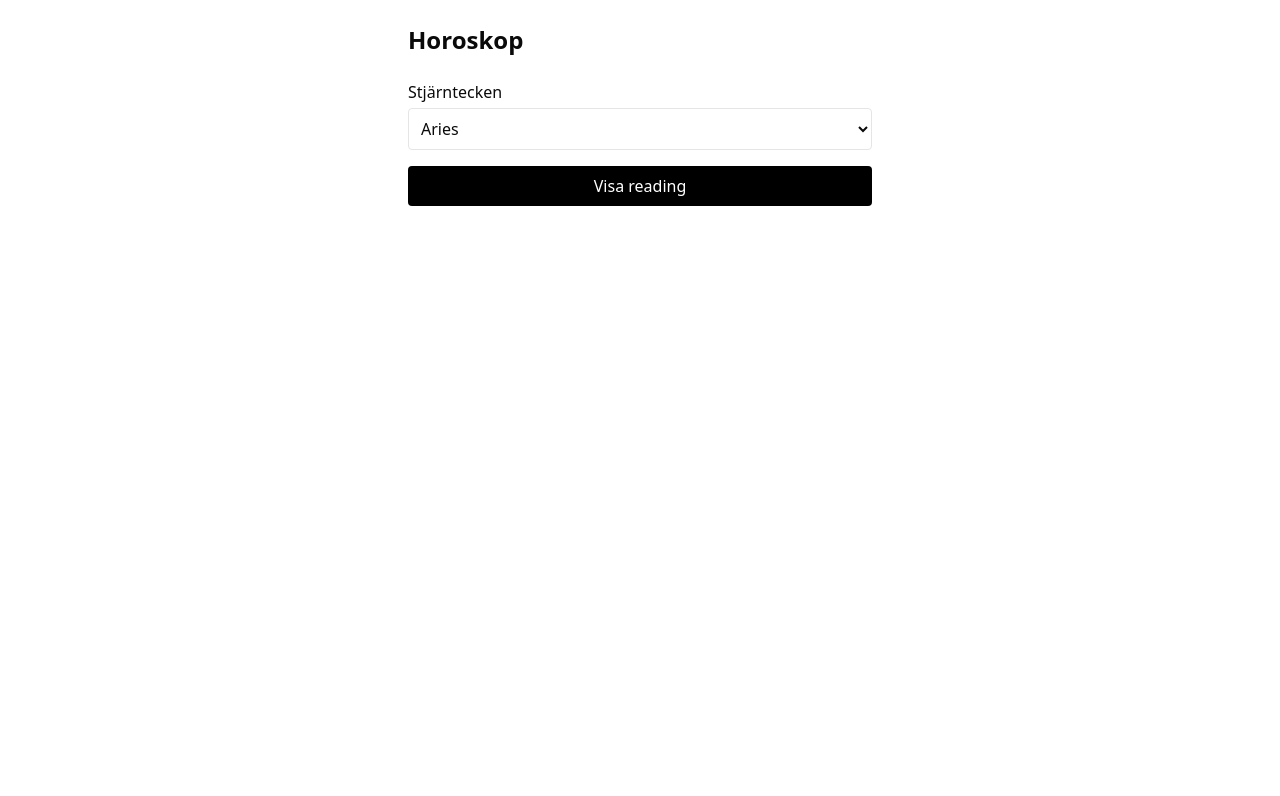
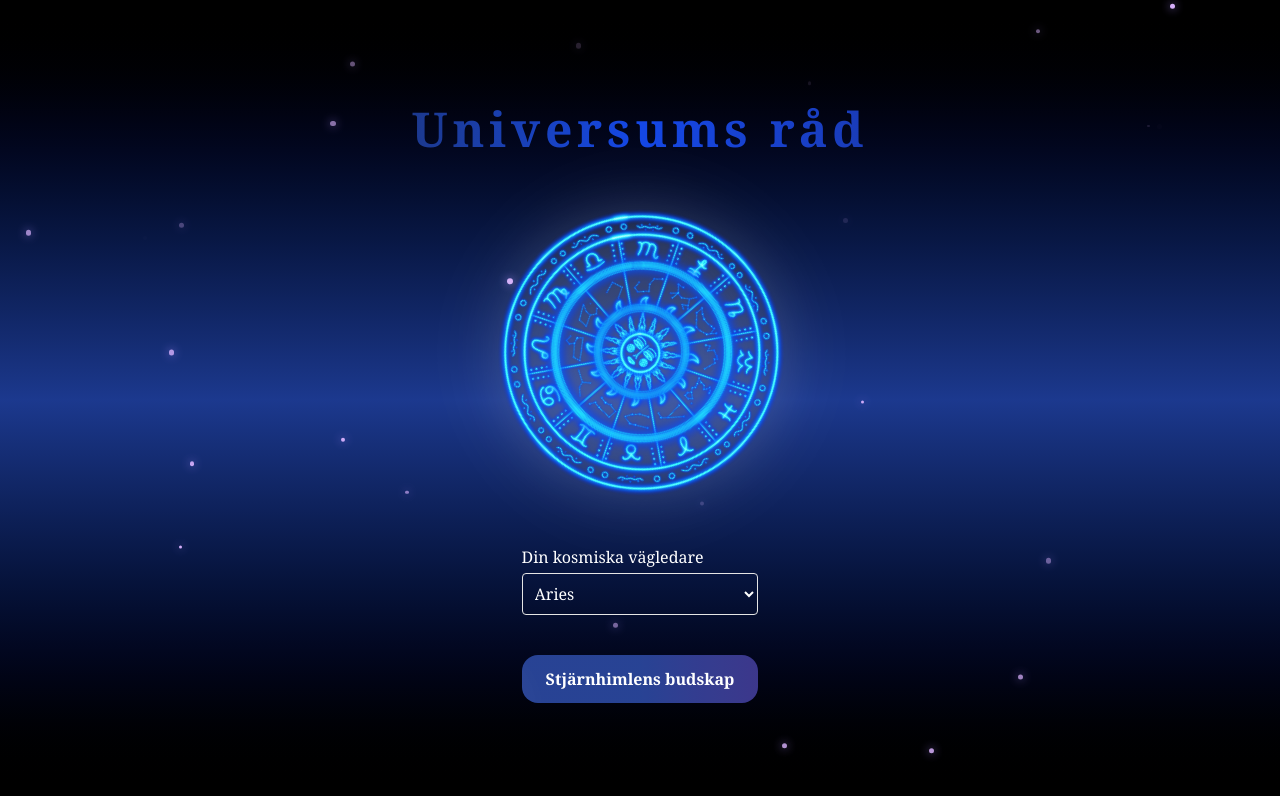
Before and after one commit to joeljarvi/fortune-ai, a Next.js app: page /pages/horoscope in a window 1280 px wide. Shown: the top 796 px of the page. Built offline with nearby package versions, Linux system fonts and the light colour scheme.

Commit message:
horoscope css

```diff
--- a/src/app/pages/horoscope/page.tsx
+++ b/src/app/pages/horoscope/page.tsx
@@ -1,12 +1,10 @@
 "use client";
 
 import { useState } from "react";
-import type {
-  FortuneRequest,
-  FortuneResponse,
-  ReadingType,
-} from "@/types/fortune";
+import { motion } from "framer-motion";
+import type { FortuneRequest } from "@/types/fortune";
 import { getFortune } from "@/lib/client";
+import SparklesBackground from "@/app/components/SparklesBackground";
 
 const ALL_SIGNS = [
   "Aries",
@@ -52,18 +50,56 @@ export default function HoroscopePage() {
     }
   }
 
+  // State för animation
+  const state: "idle" | "loading" | "answered" = loading
+    ? "loading"
+    : reading
+    ? "answered"
+    : "idle";
+
   return (
-    <main className="mx-auto max-w-lg p-6 space-y-6">
-      <h1 className="text-2xl font-bold">Horoskop</h1>
+     <main className="relative min-h-screen flex flex-col items-center justify-center px-4 bg-gradient-to-b from-black via-blue-900 to-black text-white font-serif overflow-hidden">
+          <SparklesBackground />
+
+          <h1 className="text-3xl sm:text-5xl font-bold mb-10 mt-2 tracking-widest text-center
+  bg-clip-text text-transparent bg-gradient-to-r from-blue-900 via-blue-700 to-blue-800
+">
+  Universums råd
+</h1>
+
+
+   {/* Chart Wheel */}
+      <div className="flex justify-center mb-8">
+        <motion.img
+         src="/images/chart-wheel.png"
+  alt="Chart Wheel"
+  className="w-80 h-80 drop-shadow-[0_0_30px_rgba(255,255,255,0.3)]"
+  animate={{
+    rotate: 360,
+    scale: state === "loading" ? [1, 1.05, 1] : 1,
+    filter: state === "loading" ? ["drop-shadow(0 0 10px #fff)", "drop-shadow(0 0 20px #fffa)", "drop-shadow(0 0 10px #fff)"] : "none"
+  }}
+  transition={{
+    rotate: { repeat: Infinity, duration: 40, ease: "linear" },
+    scale:
+      state === "loading"
+        ? { repeat: Infinity, duration: 1.5, ease: "easeInOut" }
+        : { duration: 0.5 },
+          }}
+        />
+      </div>
+
 
       <div className="grid gap-4">
         {/* Stjärntecken */}
-        <label className="grid gap-1">
-          <span>Stjärntecken</span>
+        <label className="grid gap-1 mb-1 ">
+          <span>Din kosmiska vägledare</span>
           <select
             value={sign}
             onChange={(e) => setSign(e.target.value as ZodiacSign)}
-            className="border rounded p-2"
+            className="border rounded p-2 mb-5 hover:ring-2 hover:ring-blue-400 focus:ring-2 focus:ring-blue-300
+transition-all duration-300
+"
           >
             {ALL_SIGNS.map((s) => (
               <option key={s} value={s}>
@@ -76,11 +112,19 @@ export default function HoroscopePage() {
         <button
           onClick={fetchHoroscope}
           disabled={loading}
-          className="bg-black text-white rounded p-2 disabled:opacity-50"
+          className="relative overflow-hidden rounded-2xl px-6 py-3 font-semibold text-white
+    bg-gradient-to-r from-blue-900 via-blue-900 to-indigo-900
+    transition-all duration-300
+    disabled:opacity-50 disabled:cursor-not-allowed
+    hover:scale-105 hover:shadow-[0_0_40px_#f0f] hover:shadow-indigo-400/50
+    before:absolute before:inset-0 before:bg-white before:opacity-5 before:rounded-2xl
+    after:absolute after:top-0 after:left-[-50%] after:w-1/2 after:h-full
+    after:bg-white after:opacity-10 after:blur-xl after:rotate-45"
         >
-          {loading ? "Hämtar…" : "Visa reading"}
+          {loading ? "Stjärnorna viskar…" : "Stjärnhimlens budskap"}
         </button>
       </div>
+
 
       {error && <p className="text-red-600">{error}</p>}
       {reading && (
```
Also changed, not shown: public/images/chart-wheel.png (added).
